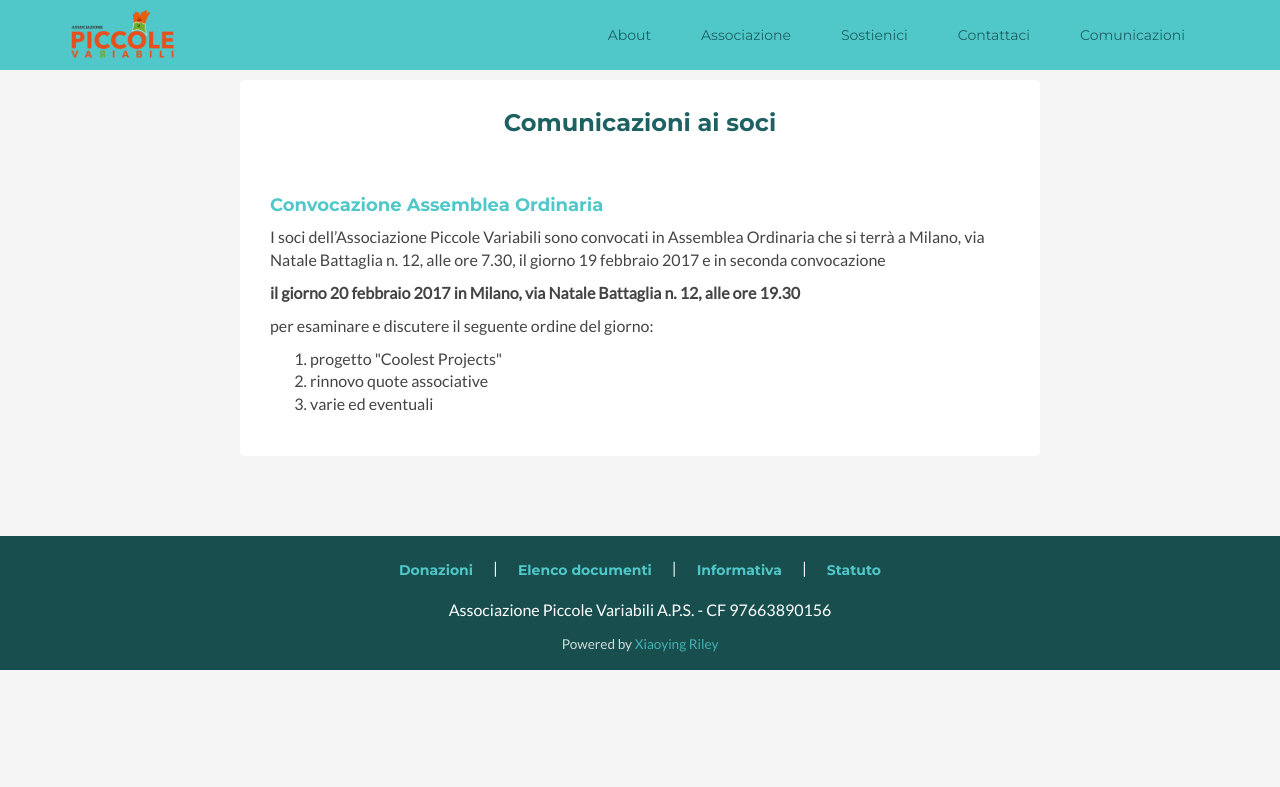
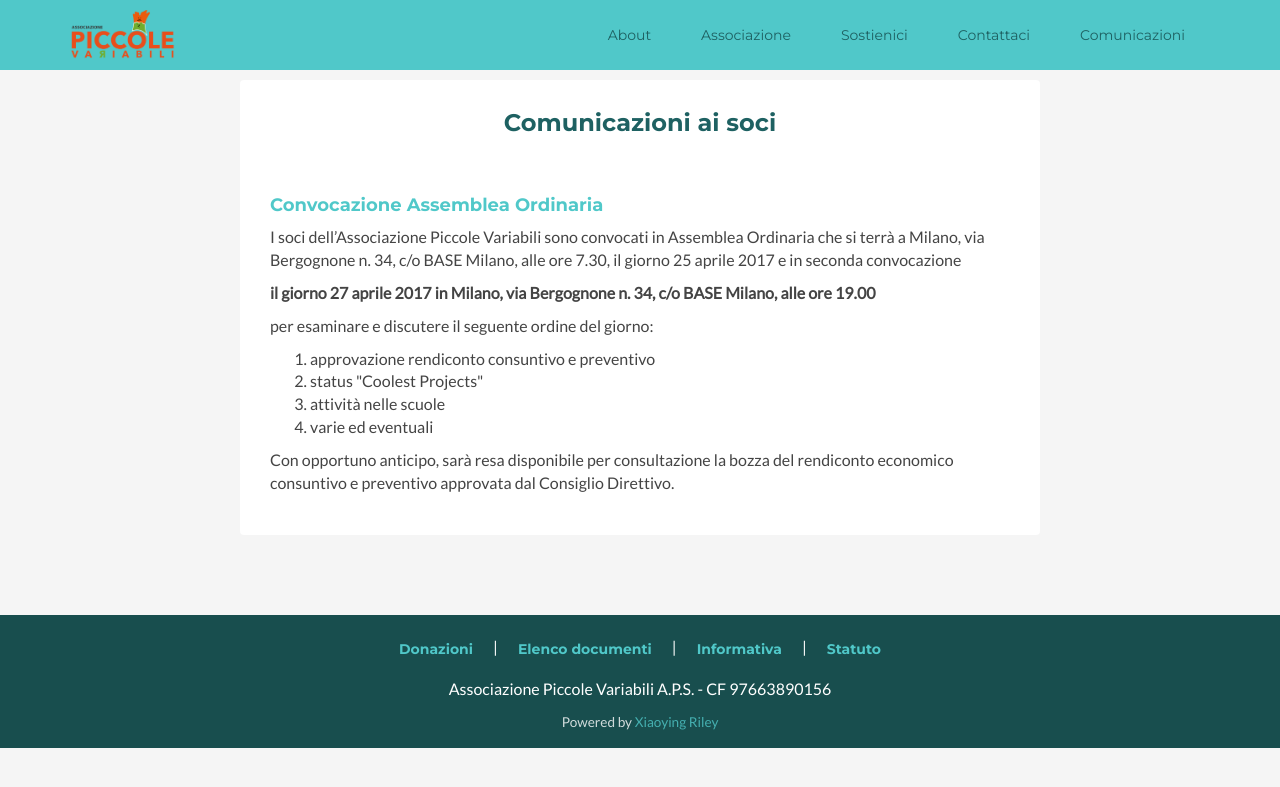
Before and after one commit to fgrotta/piccolevariabili.it, a Jekyll site: the page built from comunicazioni.html, in a window 1280 px wide. Shown: the top 787 px of the page. Built offline with Jekyll 4.4.1, drawn with Linux system fonts in a browser that asks for light colours.

Commit message:
Update comunicazioni.html

```diff
--- a/comunicazioni.html
+++ b/comunicazioni.html
@@ -6,19 +6,23 @@ layout: default
 <div class="info">
     <h4>Convocazione Assemblea Ordinaria</h4>
     <p>
-    I soci dell’Associazione Piccole Variabili sono convocati in Assemblea Ordinaria che si terrà a Milano, via Natale Battaglia n. 12, alle ore 7.30, il giorno 19 febbraio 2017 e in seconda convocazione
+    I soci dell’Associazione Piccole Variabili sono convocati in Assemblea Ordinaria che si terrà a Milano, via Bergognone n. 34, c/o BASE Milano, alle ore 7.30, il giorno 25 aprile 2017 e in seconda convocazione
     </p>
     <p>
-    <strong>il giorno 20 febbraio 2017 in Milano, via Natale Battaglia n. 12,  alle ore 19.30</strong>
+    <strong>il giorno 27 aprile 2017 in Milano, via Bergognone n. 34, c/o BASE Milano, alle ore 19.00</strong>
     </p>
     <p>
     per esaminare e discutere il seguente ordine del giorno:
     </p>
     <p>
         <ol type="1">
-          <li>progetto "Coolest Projects"</li>
-          <li>rinnovo quote associative</li>
+          <li>approvazione rendiconto consuntivo e preventivo</li>
+          <li>status "Coolest Projects"</li>
+          <li>attività nelle scuole</li>
           <li>varie ed eventuali</li>
         </ol>
     </p>
+    <p>
+    Con opportuno anticipo, sarà resa disponibile per consultazione la bozza del rendiconto economico consuntivo e preventivo approvata dal Consiglio Direttivo.
+    </p>
 </div>
```
